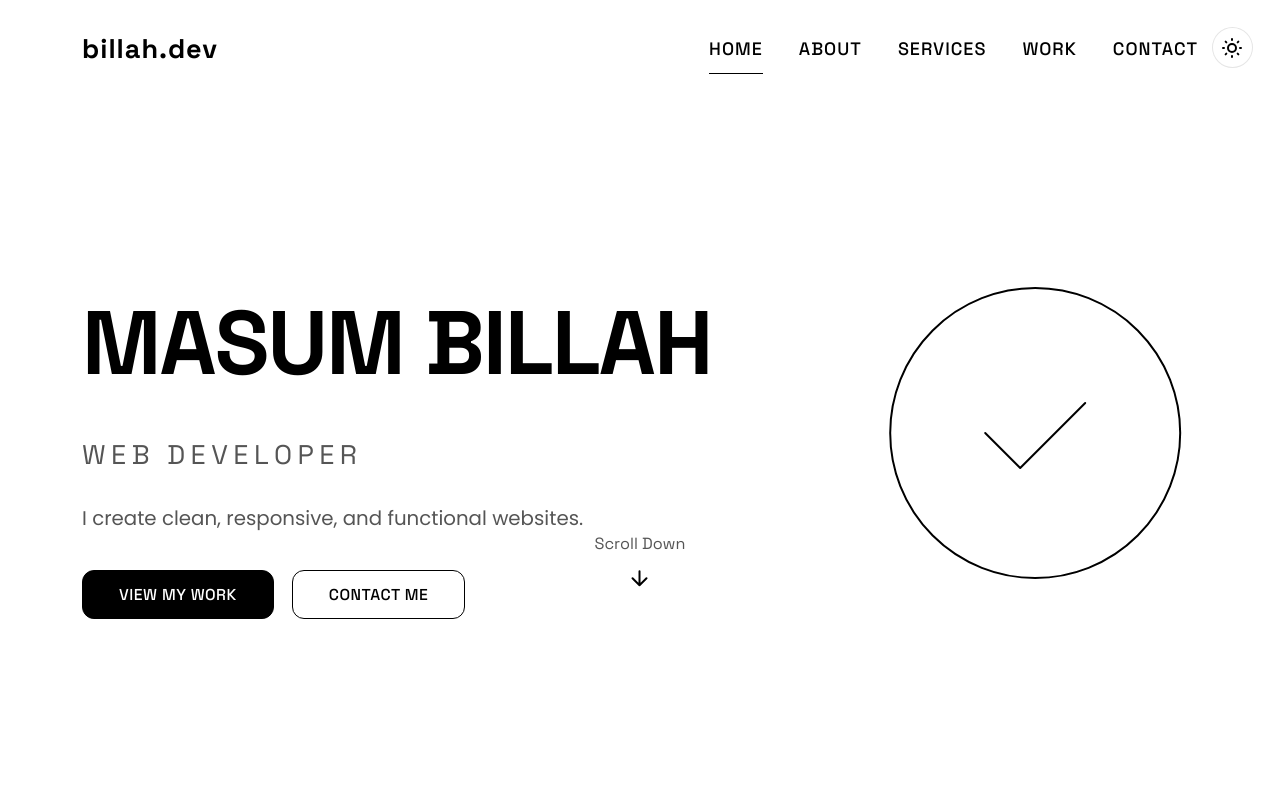
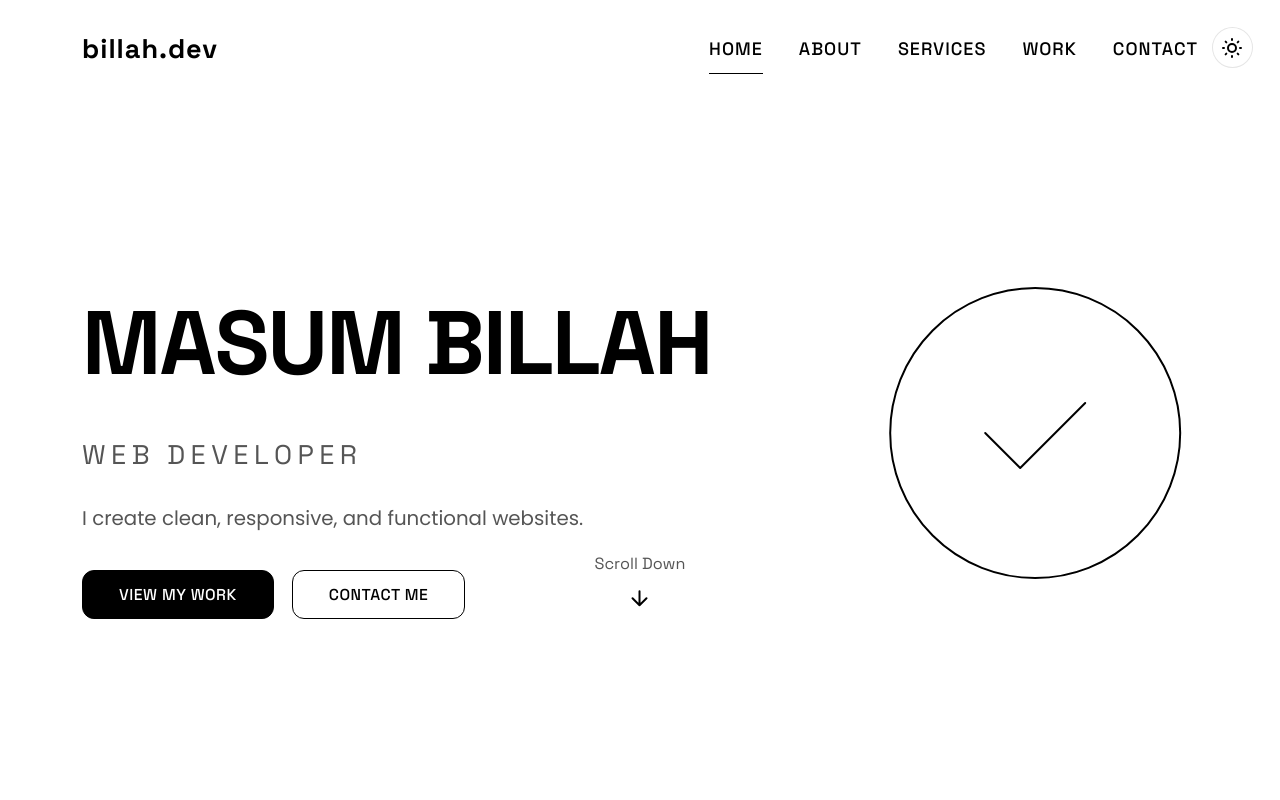
Before and after one commit to billahdotdev/billah, a React (Vite) app: page / in a window 1280 px wide. Shown: the top 800 px of the page. Built offline with nearby package versions, Linux system fonts and the light colour scheme.

Commit message:
Still working on scroll indicator

```diff
--- a/src/sections/Hero.css
+++ b/src/sections/Hero.css
@@ -86,7 +86,7 @@
 
 .scroll-indicator {
   position: absolute;
-  bottom: 1.2rem;
+  bottom: .1rem;
   left: 50%;
   transform: translateX(-50%);
   display: flex;
```
